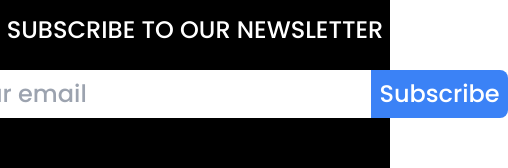
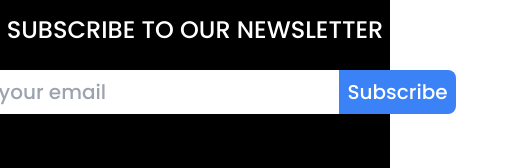
Before and after one commit to kyle-mucerino/citd, a React (Create React App) app: page / in a window 390 px wide. Shown: the part 615-783 px from the top of the page, 508 px wide, since content can reach past the window. Built offline with nearby package versions, Linux system fonts and the light colour scheme; a web font is replaced by a local one.

Commit message:
mobile sub form text size

```diff
--- a/src/Home.js
+++ b/src/Home.js
@@ -79,11 +79,11 @@ const Home = () => {
                 onChange={(e) => setEmail(e.target.value)}
                 placeholder="Enter your email"
                 required
-                className="p-2 text-black rounded-l-lg text-2xl custom:text-4xl poppins-medium"
+                className="p-2 text-black rounded-l-lg text-xl custom:text-4xl poppins-medium"
               />
               <button
                 type="submit"
-                className="p-2 bg-blue-500 text-white rounded-r-lg text-2xl custom:text-4xl poppins-medium"
+                className="p-2 bg-blue-500 text-white rounded-r-lg text-xl custom:text-4xl poppins-medium"
               >
                 Subscribe
               </button>
```
